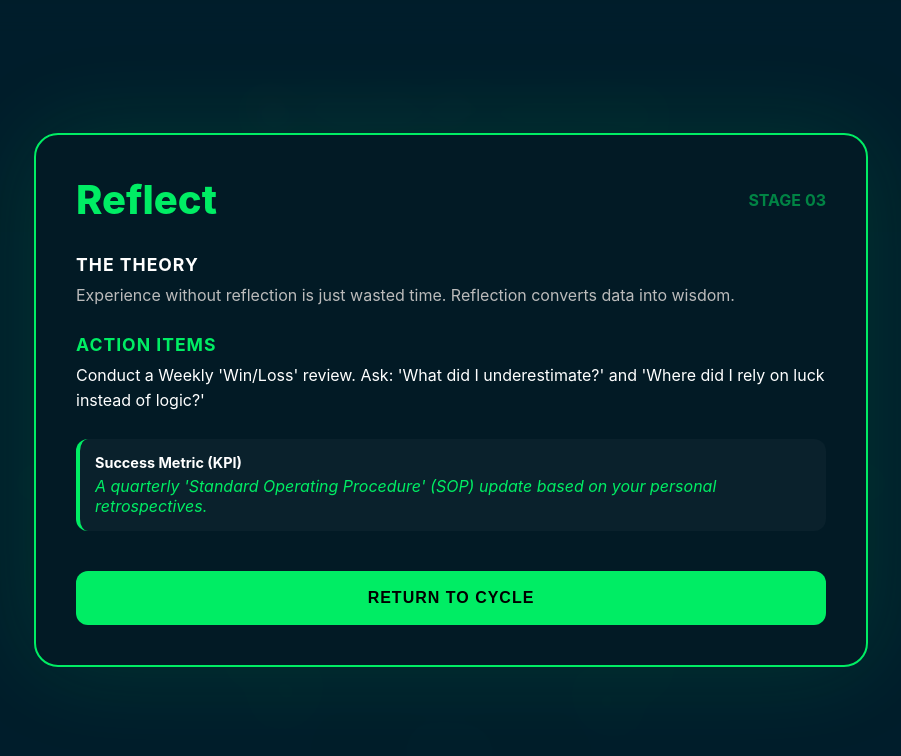
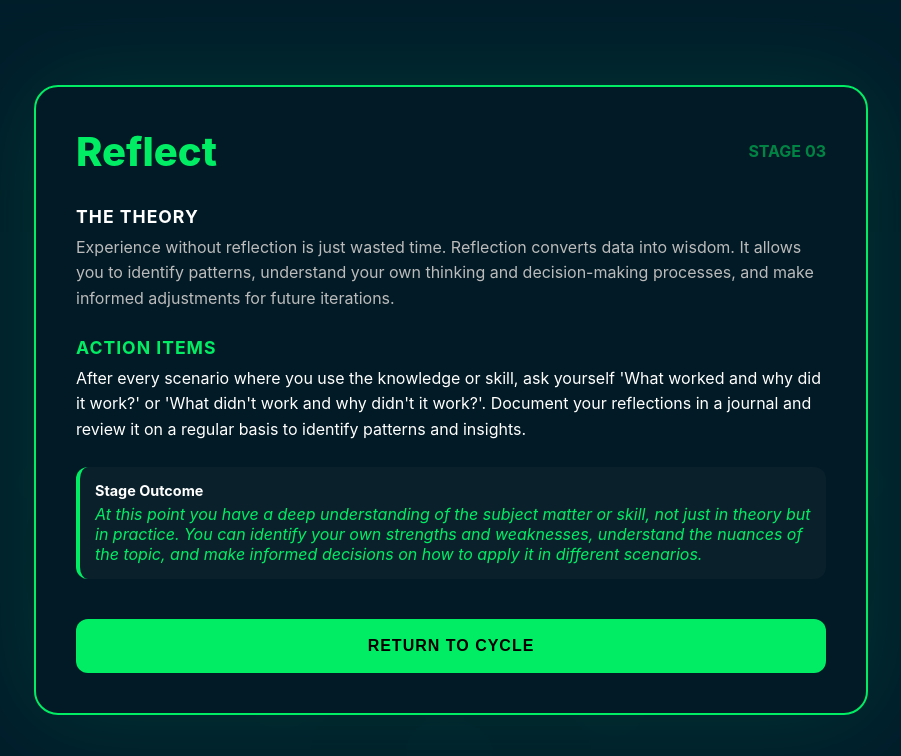
Before and after one commit to itchap/itchap, a React (Vite) app in the folder Apps/learning-cycle/: page / in a window 1280 px wide. Both pictures are taken after a click on the element 640 px from the left and 767 px from the top of the page. Shown: the top 756 px of the page, without its empty margins (189-1090 px from the left). Built offline with nearby package versions, Linux system fonts and the light colour scheme.

Commit message:
updates
updates

```diff
--- a/Apps/learning-cycle/src/App.jsx
+++ b/Apps/learning-cycle/src/App.jsx
@@ -42,8 +42,8 @@ const cycleData = [
     left: '50%',
     desc: 'Consume knowledge and skills from various sources.',
     guidance: {
-      theory: "Everyone consumes information and learnings differently. Whether it's books, videos, blogs, podcasts or hands-on practical work, you should absorb the content to gain the knowledge. ",
-      action: "As you absorb the information, type or write notes, share your findings in realtime with people around you, or say it out loud to yourself if that helps.",
+      theory: "Everyone consumes information and learnings differently. Whether it's books, videos, blogs, podcasts or hands-on practical work, you should learn the content in a way that works best for you to gain the knowledge. ",
+      action: "As you absorb the information, type or write notes, share your findings in realtime with people around you, or say it out loud to yourself as any of these methods will help you retain the information.",
       outcome: "At this point you should have a good understanding of the subject matter and be able to explain it to a non-technical stakeholder in under 2 minutes."
     }
   },
@@ -54,9 +54,9 @@ const cycleData = [
     left: '88%',
     desc: 'Experiment, get feedback, tweak and retest.',
     guidance: {
-      theory: "Testing is about de-risking assumptions. If you haven't broken the environment, you haven't tested the limits.",
-      action: "Build a 'Lab-in-a-Box' for your current stack. Run 5 'What-if' failure scenarios (e.g., regional outage, API throttling).",
-      kpi: "Creation of a documented 'Failure Log' that prevents repeat errors across the team."
+      theory: "Once you've learned the subject matter or skills it's time to put your knowledege to the test. Testing is about putting the learning into practice, de-risking any assumptions and seeing how well you understood the topic or skill.",
+      action: "Use what you learned in a real scenario and see how well you can recall it and apply it. Detect any gaps in your knowledge and go back to the 'Learn' stage to fill those gaps. The idea is to test and restest until you can confidently apply the knowledge.",
+      outcome: "At this point you are really well informed on the skill or subject matter and can apply it in real life scenarios with confidence. You should be able to troubleshoot and solve problems related to the topic without needing to refer back to your notes or resources."
     }
   },
   {
@@ -66,9 +66,9 @@ const cycleData = [
     left: '50%',
     desc: 'Assess what worked, what didn\'t, and more importantly WHY.',
     guidance: {
-      theory: "Experience without reflection is just wasted time. Reflection converts data into wisdom.",
-      action: "Conduct a Weekly 'Win/Loss' review. Ask: 'What did I underestimate?' and 'Where did I rely on luck instead of logic?'",
-      kpi: "A quarterly 'Standard Operating Procedure' (SOP) update based on your personal retrospectives."
+      theory: "Experience without reflection is just wasted time. Reflection converts data into wisdom. It allows you to identify patterns, understand your own thinking and decision-making processes, and make informed adjustments for future iterations.",
+      action: "After every scenario where you use the knowledge or skill, ask yourself 'What worked and why did it work?' or 'What didn't work and why didn't it work?'. Document your reflections in a journal and review it on a regular basis to identify patterns and insights.",
+      outcome: "At this point you have a deep understanding of the subject matter or skill, not just in theory but in practice. You can identify your own strengths and weaknesses, understand the nuances of the topic, and make informed decisions on how to apply it in different scenarios."
     }
   },
   {
@@ -78,9 +78,9 @@ const cycleData = [
     left: '12%',
     desc: 'Reinforce understanding by teaching others.',
     guidance: {
-      theory: "Teaching is the highest form of learning. It forces you to simplify and exposes your own hidden knowledge gaps.",
-      action: "Produce one internal 'Brown Bag' session or a LinkedIn technical deep-dive once per month.",
-      kpi: "Number of 'Aha!' moments triggered in others or the ability to field unscripted Q&A with authority."
+      theory: "Now you are ready to teach others and share your subject matter expertise. Teaching is the highest form of learning. It forces you to simplify and exposes your own hidden knowledge gaps.",
+      action: "Whether you demo to a customer, present internally to colleagues or give a public talk, the more you can do this in an unscripted way, the better as it will force you to really understand the topic and be able to field any questions that come your way.",
+      outcome: "Number of 'Aha!' moments triggered in others or the ability to field unscripted Q&A with authority will the point you can consider yourself a thought leader on any given subject matter or skill set."
     }
   }
 ];
@@ -220,8 +220,8 @@ const cycleData = [
           </div>
 
           <div style={{ padding: '15px', backgroundColor: 'rgba(255,255,255,0.03)', borderRadius: '12px', borderLeft: `4px solid ${theme.accent}` }}>
-            <h4 style={{ color: '#fff', margin: '0 0 5px 0', fontSize: '0.9rem', fontWeight: 'bold' }}>Success Metric (KPI)</h4>
-            <p style={{ color: theme.accent, margin: 0, fontSize: '1rem', fontStyle: 'italic' }}>{activeNode.guidance.kpi}</p>
+            <h4 style={{ color: '#fff', margin: '0 0 5px 0', fontSize: '0.9rem', fontWeight: 'bold' }}>Stage Outcome</h4>
+            <p style={{ color: theme.accent, margin: 0, fontSize: '1rem', fontStyle: 'italic' }}>{activeNode.guidance.outcome}</p>
           </div>
        </div>
 
```
